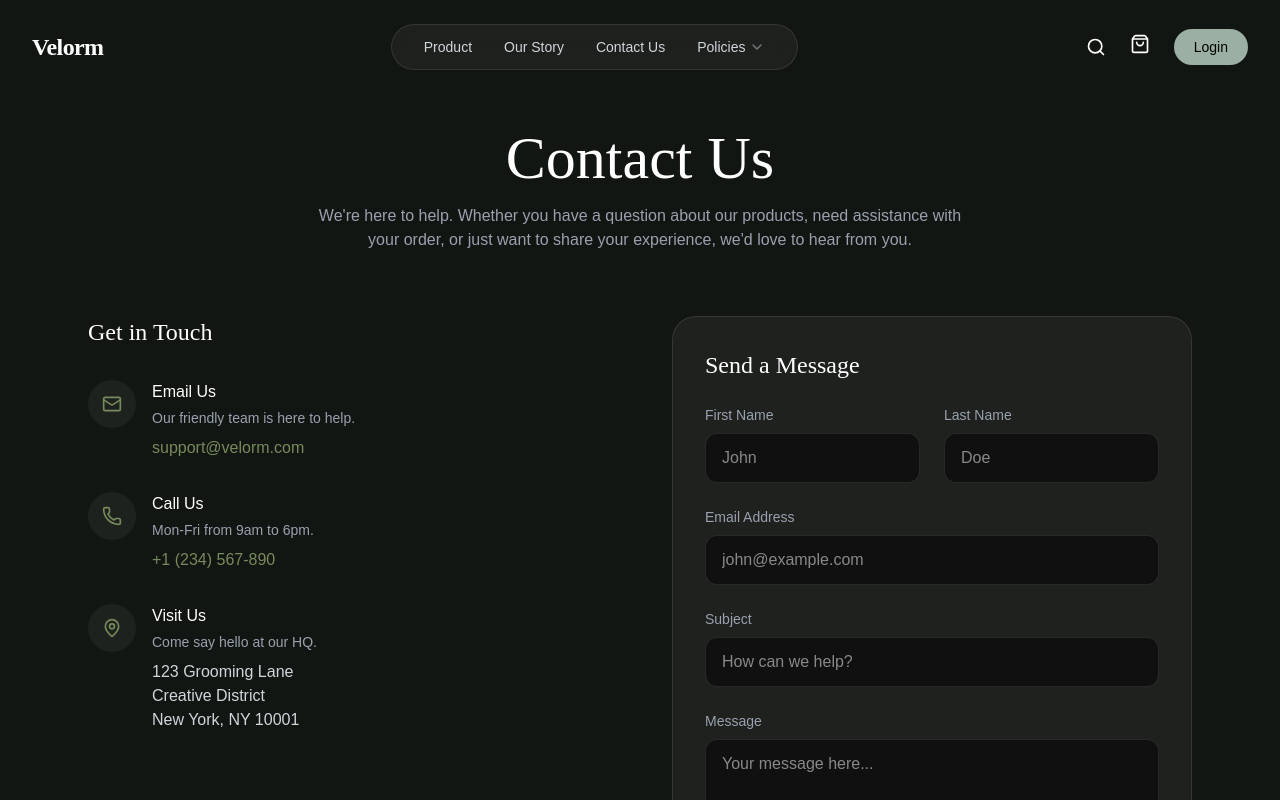
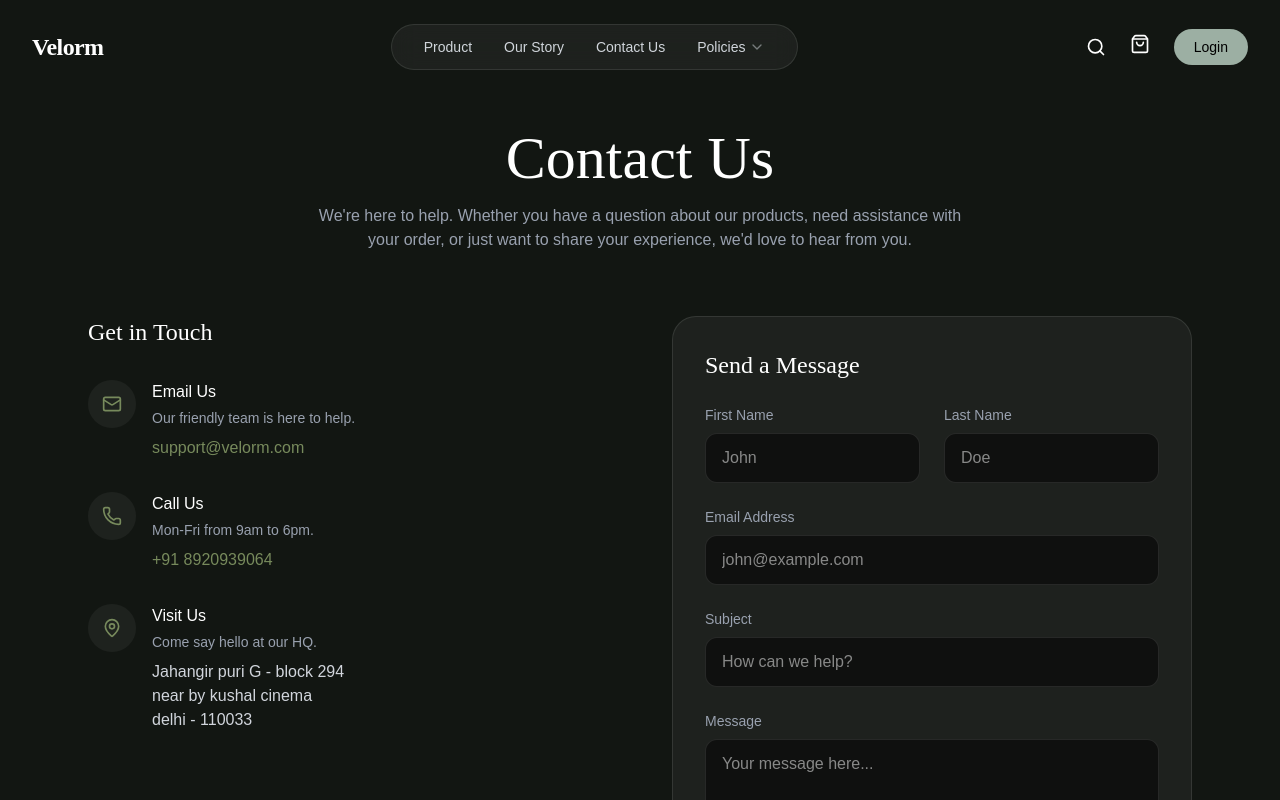
Before and after one commit to Mayank-Anonymously/velorm_website, a Next.js app: page /contact in a window 1280 px wide. Shown: the top 800 px of the page. Built offline with nearby package versions, Linux system fonts and the light colour scheme.

Commit message:
added changes

```diff
--- a/pages/contact.tsx
+++ b/pages/contact.tsx
@@ -53,7 +53,7 @@ export default function Contact() {
                   <div>
                     <h3 className="text-white font-medium mb-1">Call Us</h3>
                     <p className="text-gray-400 text-sm mb-2">Mon-Fri from 9am to 6pm.</p>
-                    <a href="tel:+1234567890" className="text-primary hover:underline">+1 (234) 567-890</a>
+                    <a href="tel:+918920939064" className="text-primary hover:underline">+91 8920939064</a>
                   </div>
                 </div>
 
@@ -64,7 +64,7 @@ export default function Contact() {
                   <div>
                     <h3 className="text-white font-medium mb-1">Visit Us</h3>
                     <p className="text-gray-400 text-sm mb-2">Come say hello at our HQ.</p>
-                    <p className="text-gray-300">123 Grooming Lane<br />Creative District<br />New York, NY 10001</p>
+                    <p className="text-gray-300">Jahangir puri G - block 294<br />near by kushal cinema<br />delhi - 110033</p>
                   </div>
                 </div>
               </div>
--- a/pages/home.tsx
+++ b/pages/home.tsx
@@ -57,9 +57,11 @@ export default function Home() {
 											confidence,
 										</p>
 										<div className='flex items-center gap-4'>
-											<button className='px-6 py-2 rounded-full border border-white/20 text-sm hover:bg-white hover:text-black transition-all'>
-												Buy Now
-											</button>
+											<Link href="/checkout" className="contents">
+												<button className='px-6 py-2 rounded-full border border-white/20 text-sm hover:bg-white hover:text-black transition-all'>
+													Buy Now
+												</button>
+											</Link>
 											<button className='w-10 h-10 flex items-center justify-center rounded-full bg-[#9CAFA3] text-black hover:scale-105 transition-transform'>
 												<ShoppingBag className='w-4 h-4' />
 											</button>
--- a/pages/index.tsx
+++ b/pages/index.tsx
@@ -28,7 +28,7 @@ export default function Home() {
 		fetch('https://api.velorm.com/api/v1/product/get-all-products')
 			.then((r) => r.json())
 			.then((d) => {
-				const products = (d.response || []).slice(0, 6);
+				const products = (d.response || []).slice(0, 5);
 				setFeaturedProducts(products);
 			})
 			.catch(console.error);
@@ -107,9 +107,11 @@ export default function Home() {
 											confidence,
 										</p>
 										<div className='flex items-center gap-4'>
-											<button className='px-6 py-2 rounded-full border border-white/20 text-sm hover:bg-white hover:text-black transition-all'>
-												Buy Now
-											</button>
+											<Link href='/checkout' className='contents'>
+												<button className='px-6 py-2 rounded-full border border-white/20 text-sm hover:bg-white hover:text-black transition-all'>
+													Buy Now
+												</button>
+											</Link>
 											<button className='w-10 h-10 flex items-center justify-center rounded-full bg-[#9CAFA3] text-black hover:scale-105 transition-transform'>
 												<ShoppingBag className='w-4 h-4' />
 											</button>
--- a/pages/shop.tsx
+++ b/pages/shop.tsx
@@ -27,7 +27,7 @@ export default function Shop() {
 				]);
 				const prodData = await prodRes.json();
 				const catData = await catRes.json();
-				setProducts(prodData.response || []);
+				setProducts((prodData.response || []).slice(0, 5));
 				setCategories(catData.response || []);
 			} catch (error) {
 				console.error('Error fetching shop data:', error);
```
Also changed, not shown: next-env.d.ts.
